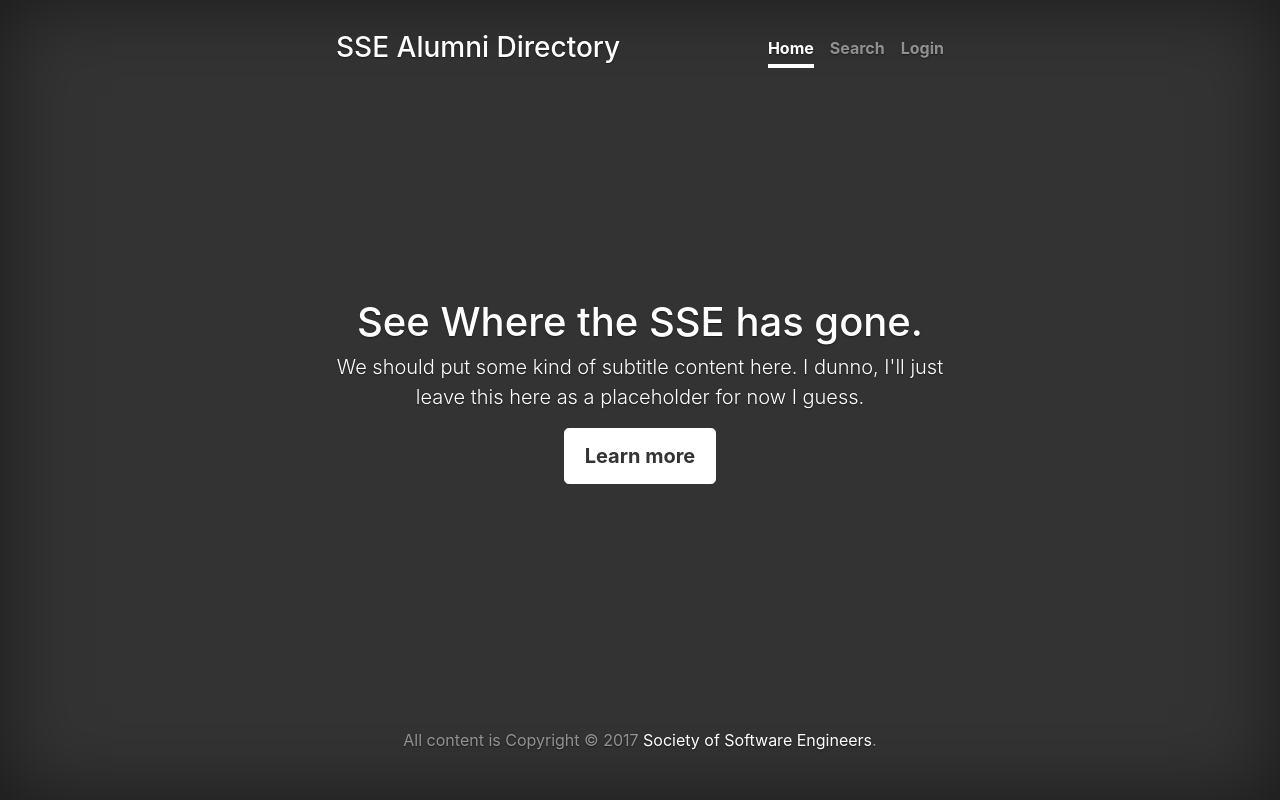
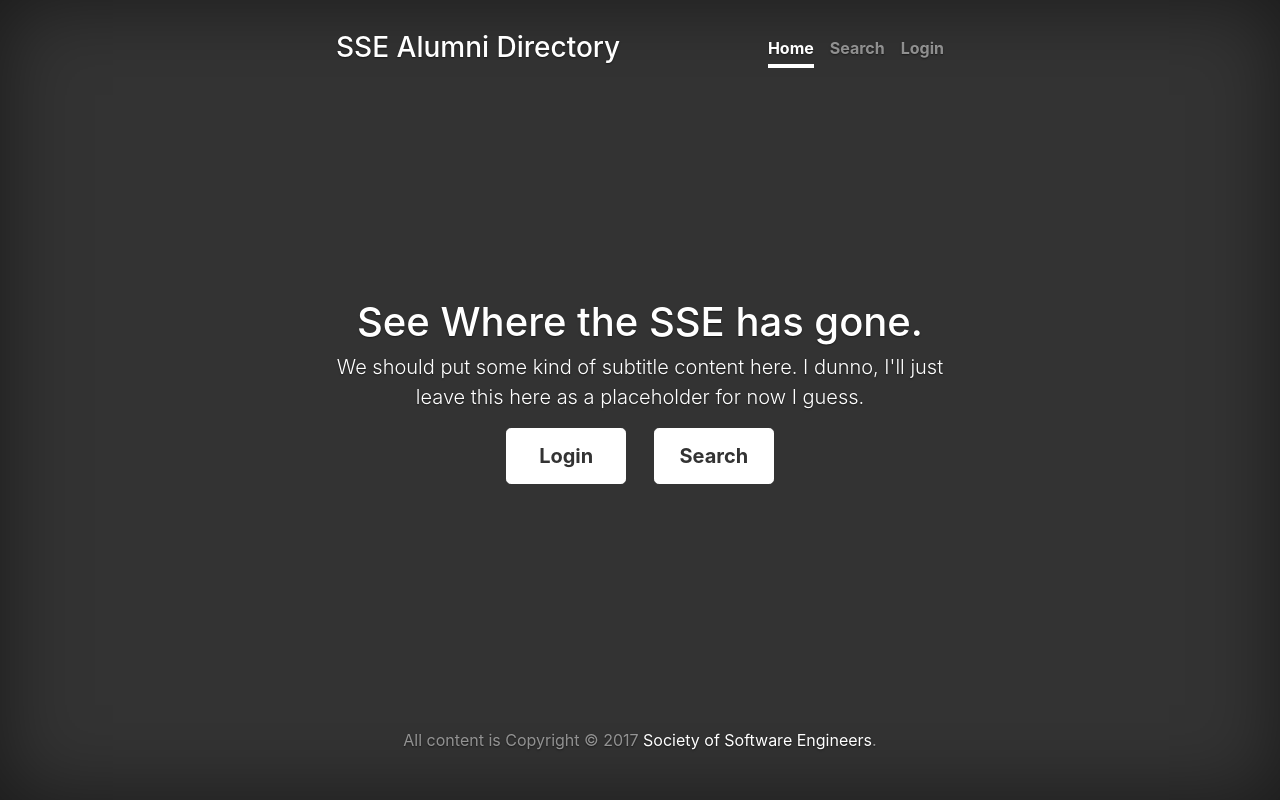
Before and after one commit to rit-sse/sse-alumni, a Flask app: page / in a window 1280 px wide. Run offline with Flask 2, Linux system fonts and the light colour scheme; some libraries are stand-ins or nearby versions.

Commit message:
Fix up the home view

```diff
--- a/src/templates/home.html
+++ b/src/templates/home.html
@@ -14,7 +14,8 @@
   I'll just leave this here as a placeholder for now I guess.
   </p>
   <p class="lead">
-  <a href="http://getbootstrap.com/docs/4.0/examples/cover/#" class="btn btn-lg btn-secondary">Learn more</a>
+  <a href="/login" class="btn btn-lg btn-secondary btn-login">Login</a>
+  <a href="/search" class="btn btn-lg btn-secondary">Search</a>
   </p>
 </div>
 {% endblock %}
--- a/src/templates/static/styles/main.css
+++ b/src/templates/static/styles/main.css
@@ -17,8 +17,12 @@ a:hover {
   text-shadow: none; /* Prevent inheritance from `body` */
   background-color: #fff;
   border: .05rem solid #fff;
+  min-width: 120px;
 }
 
+.btn-login {
+  margin-right: 22px;
+}
 
 /*
  * Base structure
@@ -42,7 +46,7 @@ body {
   height: 100%; /* For at least Firefox */
   min-height: 100%;
   -webkit-box-shadow: inset 0 0 5rem rgba(0,0,0,.5);
-          box-shadow: inset 0 0 5rem rgba(0,0,0,.5);
+  box-shadow: inset 0 0 5rem rgba(0,0,0,.5);
 }
 .site-wrapper-inner {
   display: table-cell;
```
